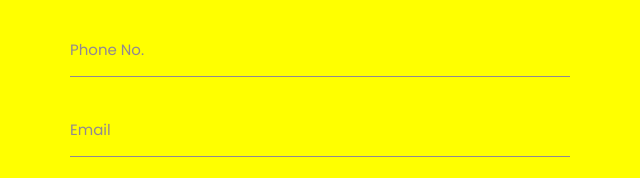
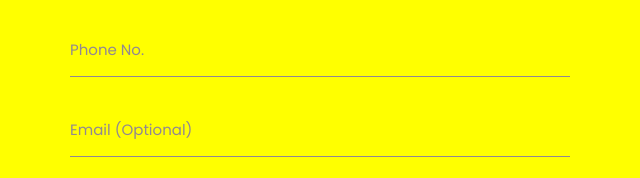
Before and after one commit to essey1/biscute, a website built with Parcel: page index.html in a window 1280 px wide. Shown: the part 5597-5775 px from the top of the page, 570-1210 px from the left. Built offline with nearby package versions, Linux system fonts and the light colour scheme.

Commit message:
minor changes

```diff
--- a/index.html
+++ b/index.html
@@ -571,7 +571,7 @@
 
                             <div class="contact__content">
                                 <input name="email" placeholder=" " class="contact__input">
-                                <label for="" class="contact__label">Email</label>
+                                <label for="" class="contact__label">Email <span>&#40Optional&#41</span></label>
                             </div>
 
                             <div class="contact__content">
```
